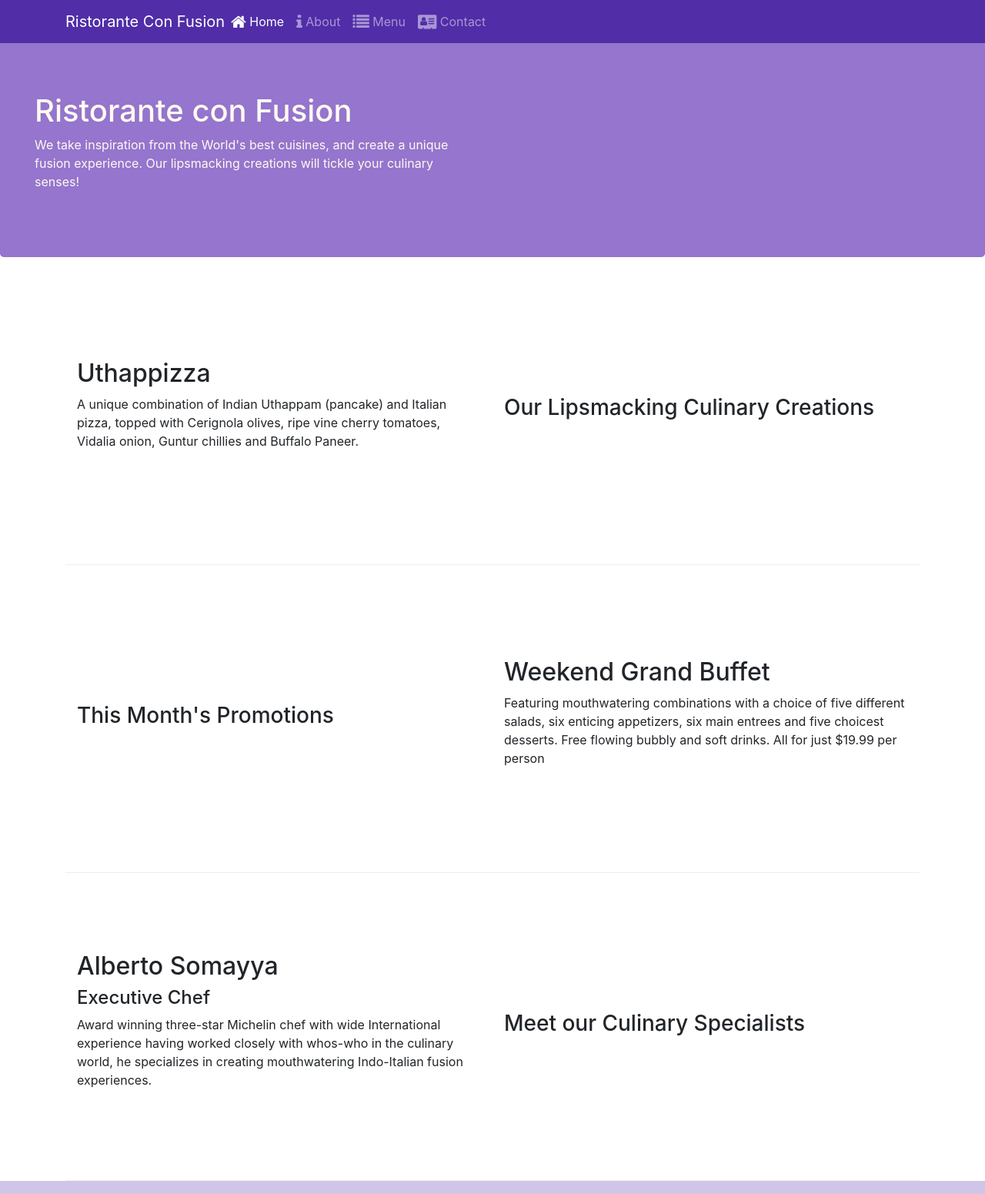
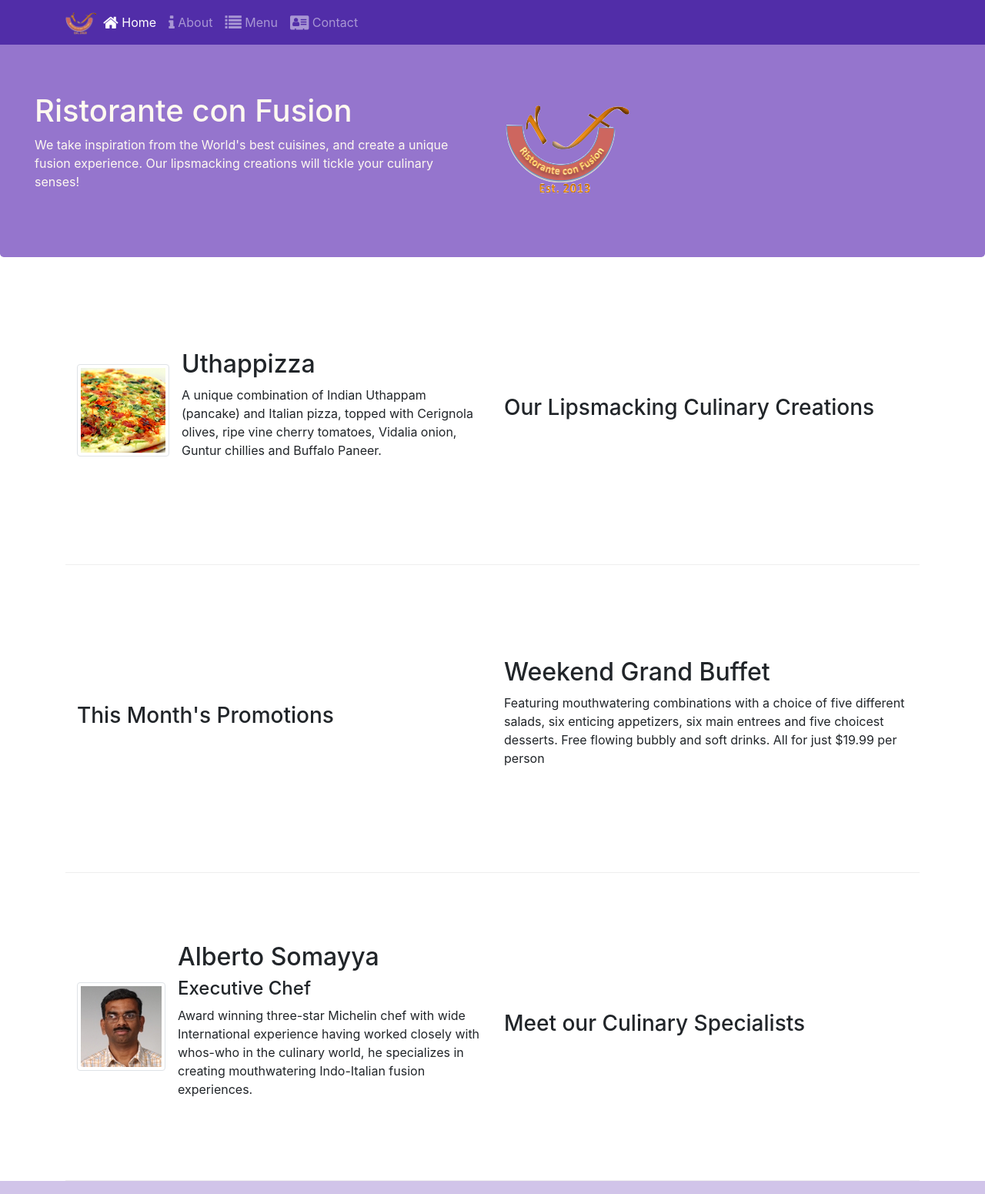
Before and after one commit to rohit309/CONFUSION, a website: page index.html in a window 1280 px wide. Shown: the top 1551 px of the page at 77% size. Drawn offline with nearby package versions, Linux system fonts and the light colour scheme.

Commit message:
Media and Image

```diff
--- a/index.html
+++ b/index.html
@@ -22,7 +22,7 @@
             <button class="navbar-toggler" type="button" data-toggle="collapse" data-target="#Navbar">
                 <span class="navbar-toggler-icon"></span>
             </button>
-           <a class="navbar-brand mr-auto" href="#">Ristorante Con Fusion</a>
+           <a class="navbar-brand mr-auto" href="#"><img src="img/logo.png" height="30" width="41"></a>
             <div class="collapse navbar-collapse" id="Navbar">
                 <ul class="navbar-nav mr-auto">
                     <!--icon font (start from <span> fa-lg for larga size-->
@@ -42,7 +42,9 @@
                     <h1>Ristorante con Fusion</h1>
                     <p>We take inspiration from the World's best cuisines, and create a unique fusion experience. Our lipsmacking creations will tickle your culinary senses!</p>
                 </div>
-                <div class="col-12 col-sm-4 col-md-3">
+                <div class="col-12 col-sm align-self-center">
+                    <!--img-fluid for responsive-->
+                    <img src="img/logo.png" class="image-fluid">
                 </div>
             </div>
         </div>
@@ -54,8 +56,18 @@
                 <h3>Our Lipsmacking Culinary Creations</h3>
             </div>
             <div class="col col-sm order-sm-first col-md">
-                <h2>Uthappizza</h2>
-                <p>A unique combination of Indian Uthappam (pancake) and Italian pizza, topped with Cerignola olives, ripe vine cherry tomatoes, Vidalia onion, Guntur chillies and Buffalo Paneer.</p>
+                <div class="media">
+                    <img class="d-flex mr-3 img-thumbnail align-self-center"
+                            src="img/uthappizza.png" alt="Uthappizza">
+                    <div class="media-body">
+                        <h2 class="mt-0">Uthappizza</h2>
+                        <p class="d-none d-sm-block">A unique combination of Indian Uthappam (pancake) and
+                            Italian pizza, topped with Cerignola olives, ripe vine
+                            cherry tomatoes, Vidalia onion, Guntur chillies and
+                            Buffalo Paneer.</p>
+                    </div>
+                </div>
+
             </div>
         </div>
 
@@ -75,9 +87,20 @@
                 <h3>Meet our Culinary Specialists</h3>
             </div>
             <div class="col col-sm order-sm-first col-md">
-                <h2>Alberto Somayya</h2>
-                <h4>Executive Chef</h4>
-                <p>Award winning three-star Michelin chef with wide International experience having worked closely with whos-who in the culinary world, he specializes in creating mouthwatering Indo-Italian fusion experiences. </p>
+                <div class="media">
+                    <img class="d-flex mr-3 img-thumbnail align-self-center"
+                            src="img/alberto.png" alt="Alberto Somayya">
+                    <div class="media-body">
+                        <h2 class="mt-0">Alberto Somayya</h2>
+                        <h4>Executive Chef</h4>
+                        <p class="d-none d-sm-block">Award winning three-star Michelin chef with wide
+                            International experience having worked closely with
+                            whos-who in the culinary world, he specializes in
+                            creating mouthwatering Indo-Italian fusion experiences.
+                            </p>
+                    </div>
+                </div>
+
             </div>
         </div>
     </div>
```
Also changed, not shown: aboutus.html (+4 -2 lines), contactus.html (+4 -2 lines), img/alberto.png (added), img/buffet.png (added), img/logo.png (added), img/uthappizza.png (added), 1 other file.
